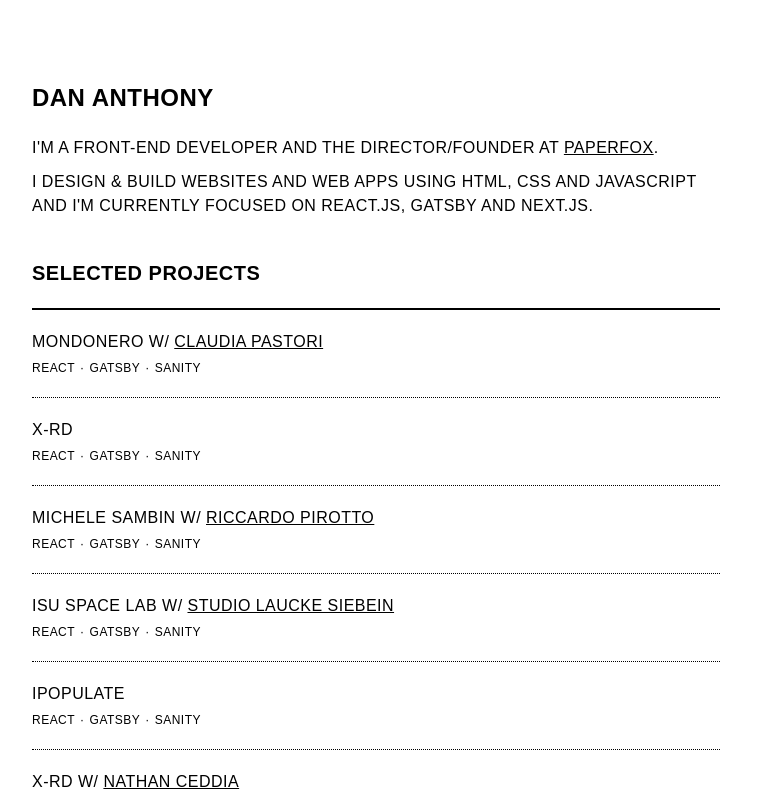
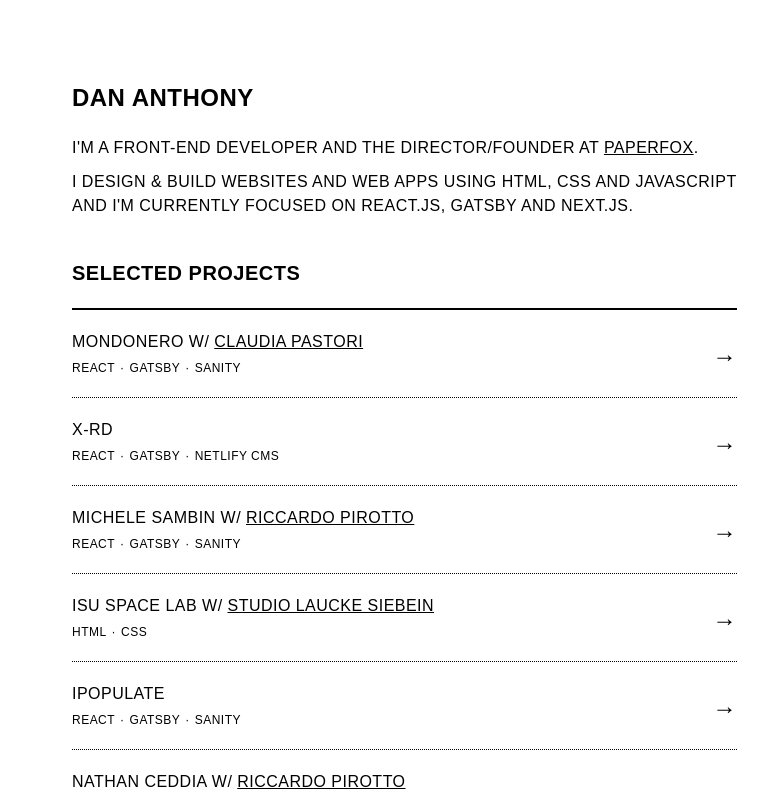
Before and after one commit to dananthony/portfolio, a Next.js app: page / in a window 1280 px wide. Shown: the top 793 px of the page, without its empty margins (8-776 px from the left). Built offline with nearby package versions, Linux system fonts and the light colour scheme.

Commit message:
add content

```diff
--- a/content/projects.json
+++ b/content/projects.json
@@ -4,33 +4,45 @@
         "designer": {
             "name": "Claudia Pastori",
             "url": "https://www.behance.net/pastoriclaudia"
-        }
+        },
+        "tags": ["React", "Gatsby", "Sanity"],
+        "url": "https://mondonero.org"
     },
     {
-        "title": "x-RD"
+        "title": "x-RD",
+        "tags": ["React", "Gatsby", "Netlify CMS"],
+        "url": "https://www.x-rd.com.au/"
     },
     {
         "title": "Michele Sambin",
         "designer": {
             "name": "Riccardo Pirotto",
             "url": "http://www.riccardopirotto.com/"
-        }
+        },
+        "tags": ["React", "Gatsby", "Sanity"],
+        "url": "https://michelesambin.com/"
     },
     {
         "title": "ISU Space Lab",
         "designer": {
             "name": "Studio Laucke Siebein",
-            "url": "http://www.riccardopirotto.com/"
-        }
+            "url": "https://studio-laucke-siebein.com/"
+        },
+        "tags": ["HTML", "CSS"],
+        "url": "https://isuspacelab.org/"
     },
     {
-        "title": "iPopulate"
+        "title": "iPopulate",
+        "tags": ["React", "Gatsby", "Sanity"],
+        "url": "https://ipopulate.com.au/"
     },
     {
-        "title": "x-RD",
+        "title": "Nathan Ceddia",
         "designer": {
-            "name": "Nathan Ceddia",
+            "name": "Riccardo Pirotto",
             "url": "http://www.riccardopirotto.com/"
-        }
+        },
+        "tags": ["React", "Gatsby", "Sanity"],
+        "url": "https://nathanceddia.com/"
     }
 ]
--- a/pages/index.js
+++ b/pages/index.js
@@ -4,14 +4,9 @@
 import content from '../content/projects.json'
 
 
-const Project = ({ title, designer }) => (
+const Project = ({ title, designer, tags, url }) => (
   <div className={styles.card}>
-    {/* <Image
-      src={`/images/mondonero.jpeg`}
-      height={188}
-      width={335}
-      alt={title}
-    /> */}
+    <div>
       <h3 className={styles.title}>{title} {designer && (
         <>
           w/ {''}
@@ -19,10 +14,12 @@
         </>
       )}</h3>
       <p className={styles.meta}>
-      <span>React</span>
-      <span>Gatsby</span>
-      <span>Sanity</span>
+        {tags.map((tag, index) => (
+          <span key={index}>{tag}</span>
+        ))}
       </p>
+    </div>
+    <a href={url} target="_blank" rel="noopener noreferrer" className={styles.link}>&rarr;</a>
   </div>
 )
 
@@ -52,7 +49,7 @@
           <h2 className={styles.title}>Selected Projects</h2>
           <hr />
           {content.map((project, index) => (
-            <Project key={index} title={project.title} designer={project.designer} />
+            <Project key={index} title={project.title} designer={project.designer} tags={project.tags} url={project.url}/>
           ))}
         </div>
       </main>
--- a/styles/Home.module.scss
+++ b/styles/Home.module.scss
@@ -1,10 +1,10 @@
 .container {
   min-height: 100vh;
   padding: 4rem 2rem;
-  max-width: 768px;
+  max-width: 825px;
 
   @media (min-width: 1200px) {
-    padding: 8rem 4rem;
+    padding: 8rem;
   }
 }
 
@@ -31,7 +31,7 @@
   }
   .card {
     border-bottom: 1px dotted #000;
-    margin-bottom: 2rem;
+    padding: 2rem 0;
 
     img {
       margin-bottom: 1rem !important;
@@ -44,12 +44,27 @@
 
     .meta {
       font-size: 1.2rem;
-      margin-bottom: 2rem;
 
       span:not(:last-of-type)::after {
         content: "\00B7";
         margin: 0 0.5rem;
       }
+    }
+
+    .link {
+      display: block;
+      text-decoration: none;
+      font-size: 2.4rem;
+
+      &:hover {
+        transform: rotate(-45deg);
+      }
+    }
+
+    @media (min-width: 520px) {
+      display: flex;
+      justify-content: space-between;
+      align-items: center;
     }
   }
 }
--- a/styles/globals.css
+++ b/styles/globals.css
@@ -33,5 +33,5 @@
 
 hr {
   border: 1px solid #000;
-  margin: 0 0 2rem;
+  margin: 0;
 }
```
Lines whose indentation alone changed are shown as unchanged.
